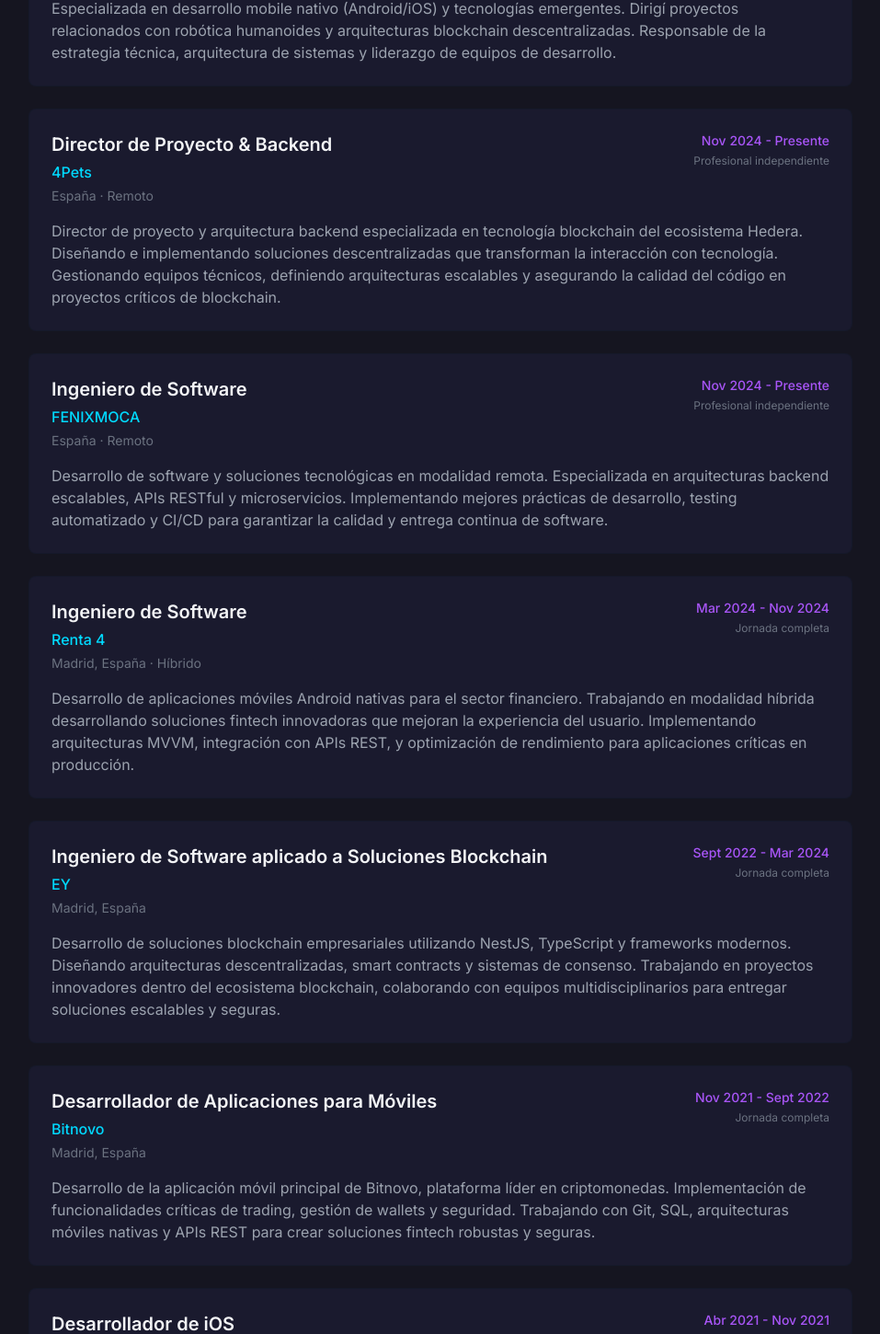
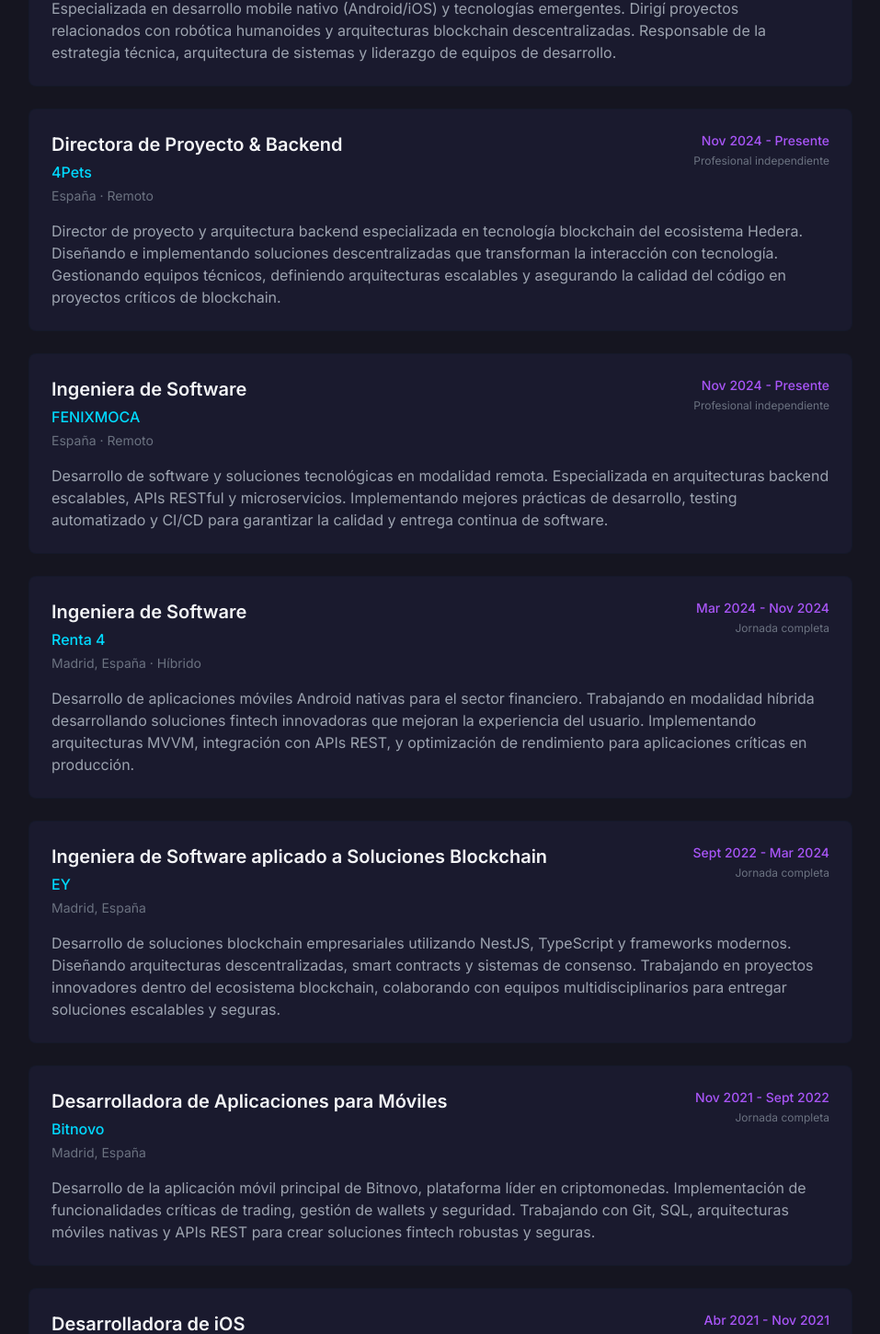
Before and after one commit to FreakAzure/AzuresMess, a React (Vite) app: page /cv in a window 1280 px wide. Shown: the part 750-2200 px from the top of the page at 92% size, without its empty margins (161-1118 px from the left). Built offline with nearby package versions, Linux system fonts and the light colour scheme.

Commit message:
Update index title and modify strings for inclusivity and clarity in portfolio content

```diff
--- a/index.html
+++ b/index.html
@@ -4,7 +4,7 @@
     <meta charset="UTF-8" />
     <link rel="icon" type="image/svg+xml" href="/favicon.svg" />
     <meta name="viewport" content="width=device-width, initial-scale=1.0" />
-    <title>Azure's Mess - Portfolio Personal</title>
+    <title>Azure's Mess - I warned yall</title>
     <link rel="preconnect" href="https://fonts.googleapis.com">
     <link rel="preconnect" href="https://fonts.gstatic.com" crossorigin>
     <link href="https://fonts.googleapis.com/css2?family=Inter:wght@300;400;500;600;700&display=swap" rel="stylesheet">
--- a/src/constants/strings.js
+++ b/src/constants/strings.js
@@ -19,8 +19,8 @@ export const strings = {
 
   // Hero / Homepage
   hero: {
-    welcome: "Bienvenida a mi espacio",
-    title: "Desarrolladora e Innovadora",
+    welcome: "Bienvenid@ a mi espacio",
+    title: "Desarrollo y otros shenanigans",
     subtitle: "Mobile & Backend Full Stack Developer",
     description: "Desarrolladora apasionada por la tecnología emergente. Especializada en desarrollo mobile, backend y blockchain. Construyendo el futuro, un proyecto a la vez.",
     about: {
@@ -134,7 +134,7 @@ export const experience = [
     description: 'Fundadora y ex-CTO de Whatalab, liderando el desarrollo de soluciones tecnológicas innovadoras. Especializada en desarrollo mobile nativo (Android/iOS) y tecnologías emergentes. Dirigí proyectos relacionados con robótica humanoides y arquitecturas blockchain descentralizadas. Responsable de la estrategia técnica, arquitectura de sistemas y liderazgo de equipos de desarrollo.'
   },
   {
-    title: 'Director de Proyecto & Backend',
+    title: 'Directora de Proyecto & Backend',
     company: '4Pets',
     period: 'Nov 2024 - Presente',
     location: 'España · Remoto',
@@ -142,7 +142,7 @@ export const experience = [
     description: 'Director de proyecto y arquitectura backend especializada en tecnología blockchain del ecosistema Hedera. Diseñando e implementando soluciones descentralizadas que transforman la interacción con tecnología. Gestionando equipos técnicos, definiendo arquitecturas escalables y asegurando la calidad del código en proyectos críticos de blockchain.'
   },
   {
-    title: 'Ingeniero de Software',
+    title: 'Ingeniera de Software',
     company: 'FENIXMOCA',
     period: 'Nov 2024 - Presente',
     location: 'España · Remoto',
@@ -150,7 +150,7 @@ export const experience = [
     description: 'Desarrollo de software y soluciones tecnológicas en modalidad remota. Especializada en arquitecturas backend escalables, APIs RESTful y microservicios. Implementando mejores prácticas de desarrollo, testing automatizado y CI/CD para garantizar la calidad y entrega continua de software.'
   },
   {
-    title: 'Ingeniero de Software',
+    title: 'Ingeniera de Software',
     company: 'Renta 4',
     period: 'Mar 2024 - Nov 2024',
     location: 'Madrid, España · Híbrido',
@@ -158,7 +158,7 @@ export const experience = [
     description: 'Desarrollo de aplicaciones móviles Android nativas para el sector financiero. Trabajando en modalidad híbrida desarrollando soluciones fintech innovadoras que mejoran la experiencia del usuario. Implementando arquitecturas MVVM, integración con APIs REST, y optimización de rendimiento para aplicaciones críticas en producción.'
   },
   {
-    title: 'Ingeniero de Software aplicado a Soluciones Blockchain',
+    title: 'Ingeniera de Software aplicado a Soluciones Blockchain',
     company: 'EY',
     period: 'Sept 2022 - Mar 2024',
     location: 'Madrid, España',
@@ -166,7 +166,7 @@ export const experience = [
     description: 'Desarrollo de soluciones blockchain empresariales utilizando NestJS, TypeScript y frameworks modernos. Diseñando arquitecturas descentralizadas, smart contracts y sistemas de consenso. Trabajando en proyectos innovadores dentro del ecosistema blockchain, colaborando con equipos multidisciplinarios para entregar soluciones escalables y seguras.'
   },
   {
-    title: 'Desarrollador de Aplicaciones para Móviles',
+    title: 'Desarrolladora de Aplicaciones para Móviles',
     company: 'Bitnovo',
     period: 'Nov 2021 - Sept 2022',
     location: 'Madrid, España',
@@ -174,7 +174,7 @@ export const experience = [
     description: 'Desarrollo de la aplicación móvil principal de Bitnovo, plataforma líder en criptomonedas. Implementación de funcionalidades críticas de trading, gestión de wallets y seguridad. Trabajando con Git, SQL, arquitecturas móviles nativas y APIs REST para crear soluciones fintech robustas y seguras.'
   },
   {
-    title: 'Desarrollador de iOS',
+    title: 'Desarrolladora de iOS',
     company: 'CGI Umanis',
     period: 'Abr 2021 - Nov 2021',
     location: 'España',
```
